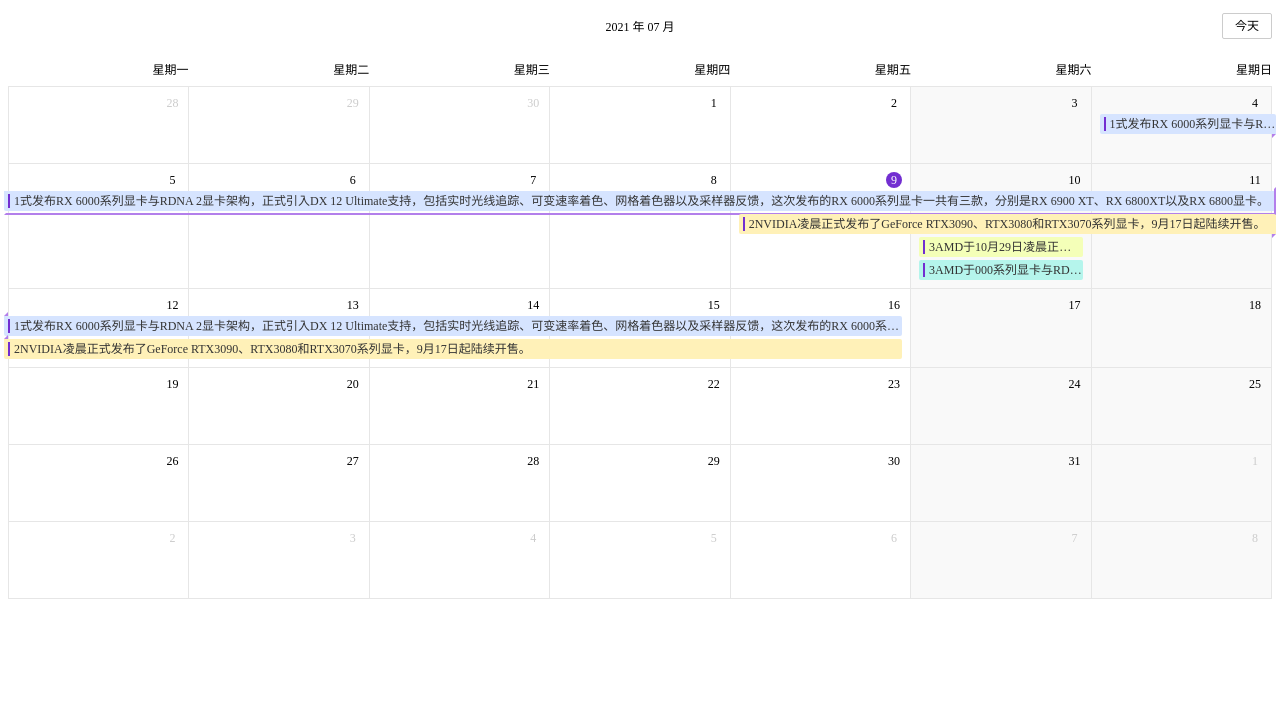
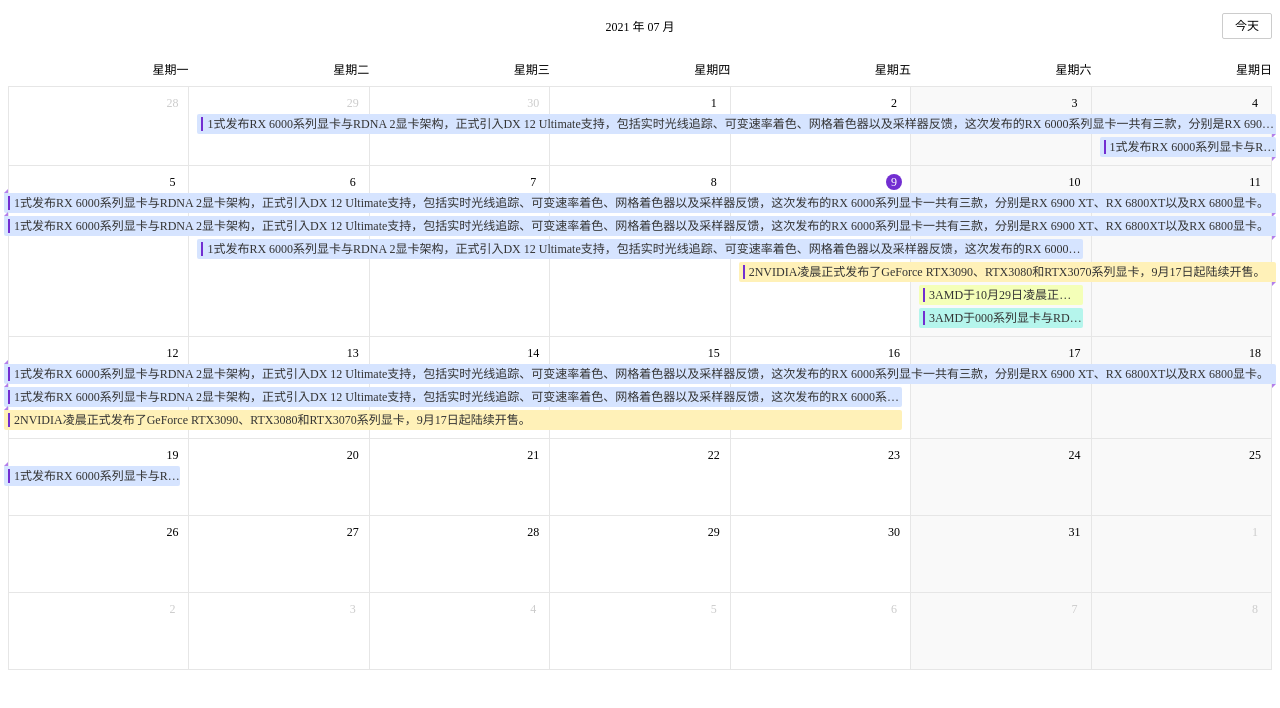
Before and after one commit to haolic/edit-calendar, a React (Vite) app: page / in a window 1280 px wide. Shown: the top 708 px of the page. Built offline with nearby package versions, Linux system fonts and the light colour scheme; a web font is replaced by a local one.

Commit message:
feat: 事件条优化

```diff
--- a/src/App.tsx
+++ b/src/App.tsx
@@ -40,6 +40,24 @@
       title:
         '1式发布RX 6000系列显卡与RDNA 2显卡架构，正式引入DX 12 Ultimate支持，包括实时光线追踪、可变速率着色、网格着色器以及采样器反馈，这次发布的RX 6000系列显卡一共有三款，分别是RX 6900 XT、RX 6800XT以及RX 6800显卡。',
     },
+    {
+      timeRange: [
+        dayjs().subtract(10, 'days').format('YYYY-MM-DD'),
+        dayjs().add(10, 'days').format('YYYY-MM-DD'),
+      ],
+      color: '#d6e4ff',
+      title:
+        '1式发布RX 6000系列显卡与RDNA 2显卡架构，正式引入DX 12 Ultimate支持，包括实时光线追踪、可变速率着色、网格着色器以及采样器反馈，这次发布的RX 6000系列显卡一共有三款，分别是RX 6900 XT、RX 6800XT以及RX 6800显卡。',
+    },
+    {
+      timeRange: [
+        dayjs().subtract(3, 'days').format('YYYY-MM-DD'),
+        dayjs().add(1, 'days').format('YYYY-MM-DD'),
+      ],
+      color: '#d6e4ff',
+      title:
+        '1式发布RX 6000系列显卡与RDNA 2显卡架构，正式引入DX 12 Ultimate支持，包括实时光线追踪、可变速率着色、网格着色器以及采样器反馈，这次发布的RX 6000系列显卡一共有三款，分别是RX 6900 XT、RX 6800XT以及RX 6800显卡。',
+    },
   ];
 
   const changeDate = (newDate: Dayjs) => {
--- a/src/components/date-cell/index.less
+++ b/src/components/date-cell/index.less
@@ -111,14 +111,13 @@
   }
   &.hlc-event-need-prev {
     border-top-left-radius: 0;
-    &::after {
-      content: '';
-      position: absolute;
-      top: -4px;
-      left: 0px;
-      border: 2px solid var(--purple-4);
-      border-left-color: transparent;
-      border-top-color: transparent;
-    }
+  }
+  .hlc-event-need-prev-block {
+    position: absolute;
+    border: 2px solid var(--purple-4);
+    border-top-color: transparent;
+    border-left-color: transparent;
+    left: 0px;
+    top: -4px;
   }
 }
--- a/src/components/date-cell/index.tsx
+++ b/src/components/date-cell/index.tsx
@@ -30,7 +30,9 @@
 
         const showThisEventBox = isEventFirstDay || eventInWeekFirstDay;
         let style = undefined;
-        let extraClassName = undefined;
+        let extraClassName: {
+          [key: string]: boolean;
+        } = {};
         if (showThisEventBox) {
           const computedStyleObj = computedStyle(eventItem, date);
           style = computedStyleObj.style;
@@ -44,6 +46,9 @@
         return (
           <div key={idx} className={cls} style={style}>
             {/* 事件起始日期或不是起始日期，但是在每周第一天里需要显示title */}
+            {extraClassName['hlc-event-need-prev'] && (
+              <div className="hlc-event-need-prev-block"></div>
+            )}
             {showThisEventBox && (
               <div className="hlc-event-text">{title || '未命名事件'}</div>
             )}
--- a/src/utils/computedStyle.ts
+++ b/src/utils/computedStyle.ts
@@ -2,13 +2,22 @@
 import { IEventItem } from '@/components/types';
 import dayjs, { Dayjs } from 'dayjs';
 import { CELL_PADDING } from '@/config/constant';
+
+interface StyleObj {
+  style: React.CSSProperties;
+  classname: {
+    [key: string]: boolean;
+  };
+}
 
 const computedStyle = (
   cell: IEventItem,
   date: Dayjs
 ): {
   style?: React.CSSProperties;
-  classname?: string;
+  classname: {
+    [key: string]: boolean;
+  };
 } => {
   const { timeRange } = cell;
   if (Array.isArray(timeRange)) {
@@ -17,7 +26,9 @@
     const thisWeek = date.endOf('week');
     const endDayjs = dayjs(end);
     const startDayjs = dayjs(start);
-    let classnameStr = '';
+    let classnameObj: {
+      [key: string]: boolean;
+    } = {};
     if (endDayjs.isAfter(thisWeek)) {
       // 事件条需要换行，本行事件长度需要填充满本周最后一天。
       const throughNum = thisWeek.diff(date, 'days');
@@ -32,24 +43,25 @@
       let widthStr = `calc(${throughNum + 1}00% + ${
         CELL_PADDING * (2 * throughNum + 1) + throughNum + 5
       }px)`;
-      classnameStr = 'hlc-event-need-break';
+      classnameObj['hlc-event-need-break'] = true;
 
-      const styleObj: { style: React.CSSProperties; classname: string } = {
+      const styleObj: StyleObj = {
         style: {
           width: widthStr,
           backgroundColor: cell.color,
         },
-        classname: classnameStr,
+        classname: classnameObj,
       };
       if (startDayjs.isBefore(date)) {
+        console.log(startDayjs.isBefore(date), date.format('DD'));
         // 需要折行且需要承接上一行
-        classnameStr += ' hlc-event-need-prev';
+        classnameObj['hlc-event-need-prev'] = true;
 
         widthStr = `calc(${throughNum + 1}00% + ${
           CELL_PADDING * (2 * (throughNum + 1)) + throughNum + 10
         }px)`;
 
-        styleObj.classname = classnameStr;
+        styleObj.classname = classnameObj;
         styleObj.style.width = widthStr;
         styleObj.style.transform = 'translateX(-13px)';
       }
@@ -60,22 +72,30 @@
 
       // 计算逻辑一部分同上，最后加offset为需要往前移动5（折角需要5px） + CELL_PADDING像素充满第一个格，(2 * throughNum)不需要加1是因为不需要加最后一个padding。
       const offset = 5 + CELL_PADDING;
-      const widthStr = `calc(${throughNum + 1}00% + ${
-        CELL_PADDING * (2 * throughNum) + throughNum + offset
+      let widthStr = `calc(${throughNum + 1}00% + ${
+        CELL_PADDING * (2 * throughNum) + throughNum
       }px)`;
-      return {
+      const styleObj: StyleObj = {
         style: {
           width: widthStr,
-          transform: `translateX(-${offset}px)`,
           backgroundColor: cell.color,
         },
-        classname: 'hlc-event-need-prev',
+        classname: {},
       };
+      if (startDayjs.isBefore(date)) {
+        widthStr = `calc(${throughNum + 1}00% + ${
+          CELL_PADDING * (2 * throughNum) + throughNum + offset
+        }px)`;
+        styleObj.style.width = widthStr;
+        styleObj.style.transform = `translateX(-${offset}px)`;
+        styleObj.classname['hlc-event-need-prev'] = true;
+      }
+      return styleObj;
     }
   } else {
     return {
       style: { width: 'calc(100%)', backgroundColor: cell.color },
-      classname: '',
+      classname: {},
     };
   }
 };
```
Also changed, not shown: 1 other file (tests, documents, lock files or other folders).
